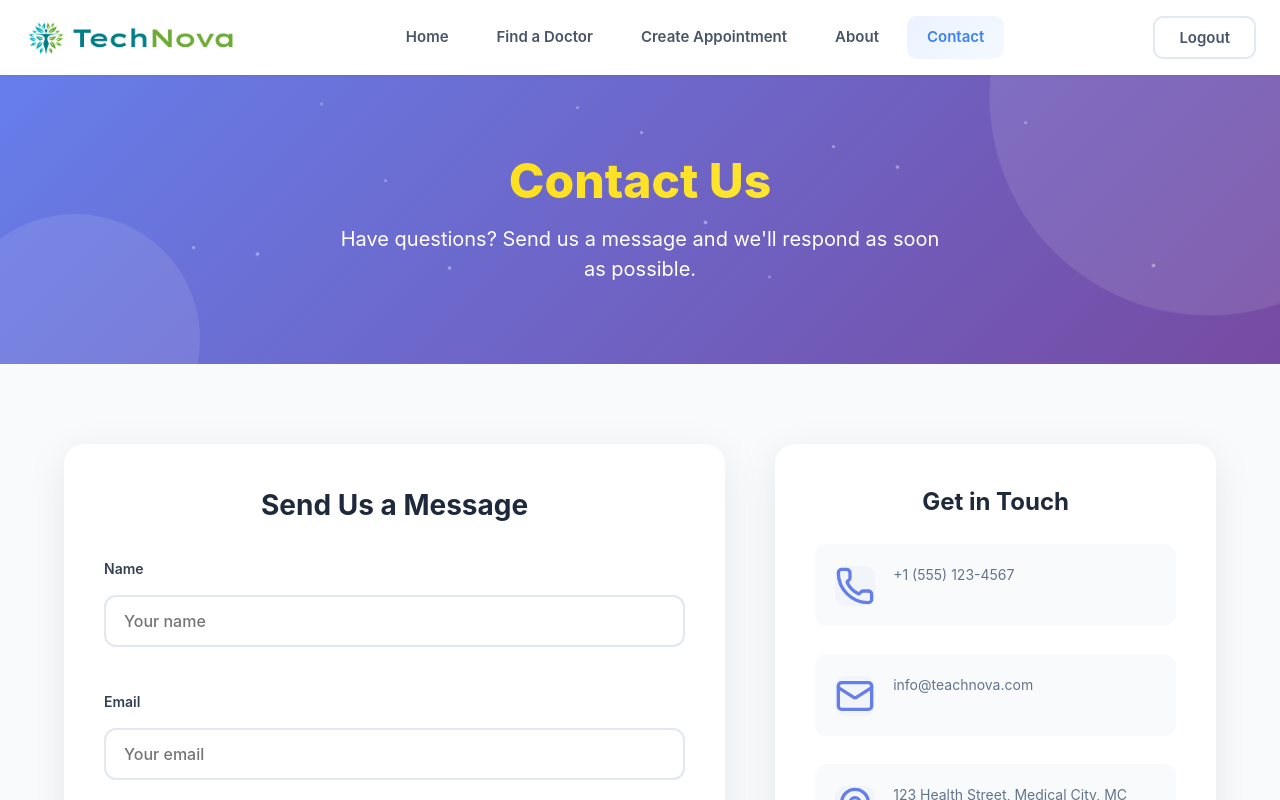
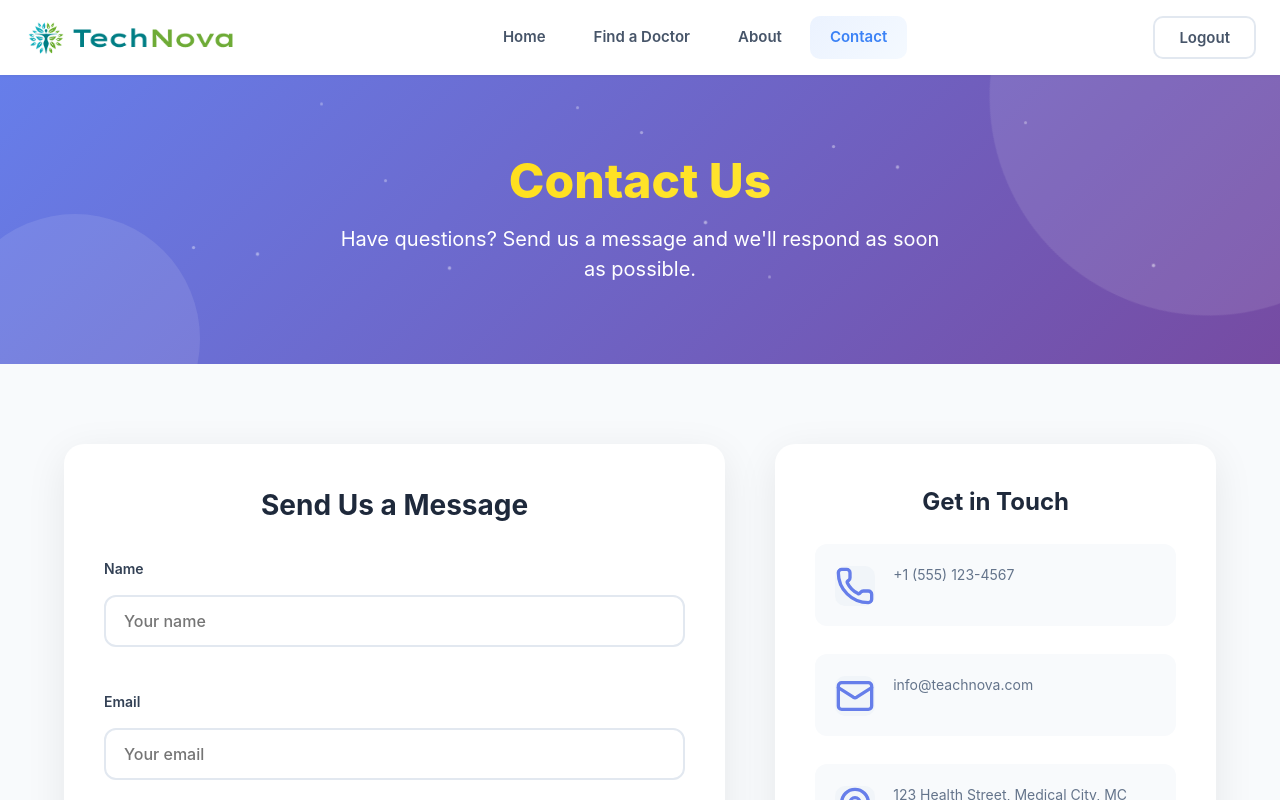
Before and after one commit to TechNova-Group-CNPMNC/FE-Online-Doctor-Appointment, a React (Vite) app: page /contact in a window 1280 px wide. Shown: the top 800 px of the page. Built offline with nearby package versions, Linux system fonts and the light colour scheme; sample sign-in values are in the browser's storage.

Commit message:
small fixes for CSS

```diff
--- a/src/components/Header/Header.jsx
+++ b/src/components/Header/Header.jsx
@@ -62,7 +62,7 @@ const Header = () => {
             >
               Create Appointment
             </Link> */}
-            {isAuth && !isDoctorUser && (
+            {/* {isAuth && !isDoctorUser && (
               <Link
                 to="/create-appointment"
                 className={`nav-link ${
@@ -71,7 +71,7 @@ const Header = () => {
               >
                 Create Appointment
               </Link>
-            )}
+            )} */}
             {isAuth && isDoctorUser && (
               <Link
                 to="/doctor/my-availability"
--- a/src/pages/DoctorDetail/DoctorDetail.css
+++ b/src/pages/DoctorDetail/DoctorDetail.css
@@ -769,6 +769,7 @@
   resize: vertical;
   min-height: 120px;
   transition: all 0.3s ease;
+  background-color: white;
 }
 
 .form-group textarea:focus {
@@ -1099,6 +1100,7 @@
   font-size: 1rem;
   font-family: inherit;
   transition: all 0.3s ease;
+  background-color: white;
 }
 
 .form-group input[type="text"]:focus {
```
